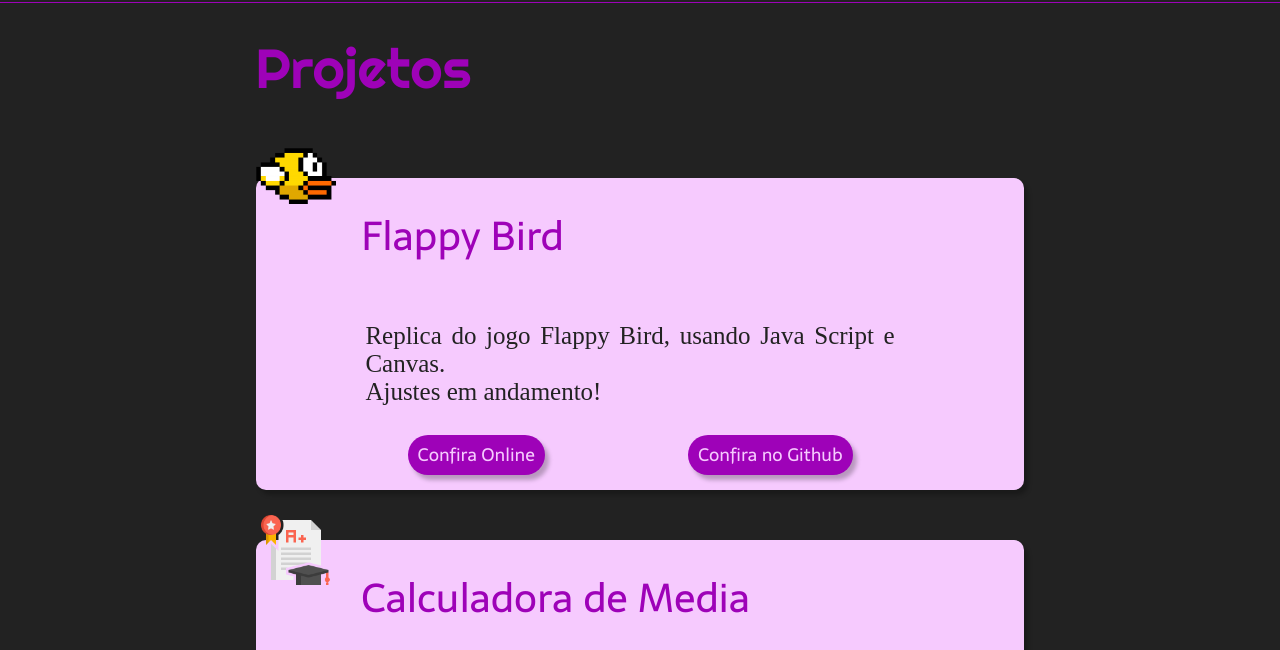
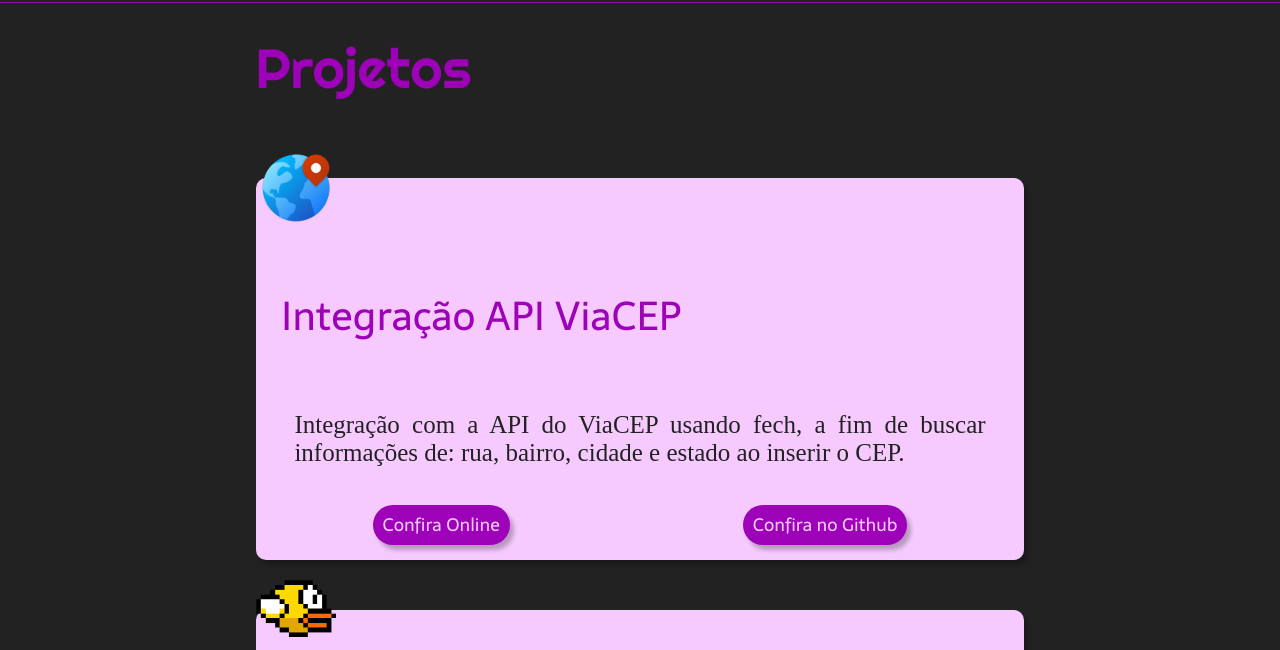
Before and after one commit to sabrinapratafernandes/Portfolio_1.0, a plain HTML site: page Projetos/projetos.html in a window 1280 px wide. Shown: the part 118-768 px from the top of the page. Drawn offline with Linux system fonts and the light colour scheme.

Commit message:
adicao-de-projeto

```diff
--- a/Projetos/projetos.html
+++ b/Projetos/projetos.html
@@ -22,6 +22,26 @@
     <main class="conteudo">
         <section class="projetos">
             <h1 class="projetos-titulo">Projetos</h1>
+        </section>
+
+
+        <section class="projetos-card">
+
+            <div class="projetos-img">
+                <img class="img-card" src="../images/api-cep-icon.png" alt="Imagem do passarinho amarelo do jogo Flappy Bird">
+            </div>
+
+            <div class="projetos-texto">
+                <h2 class="nome-projeto">Integração API ViaCEP</h2>
+                <p class="descricao">Integração com a API do ViaCEP usando fech, a fim de buscar informações de: rua, bairro, cidade e estado ao inserir o CEP.</p>
+
+                <div class="projetos-btn">
+                    <a class="btn" href="https://sabrinapratafernandes.github.io/API-Cep/">Confira Online</a>
+                    <a class="btn" href="https://github.com/sabrinapratafernandes/API-Cep">Confira no Github</a>
+                </div>
+
+            </div>
+
         </section>
 
         <section class="projetos-card">
```
Also changed, not shown: index.html (+1 -1 lines), images/api-cep-icon.png (added).
